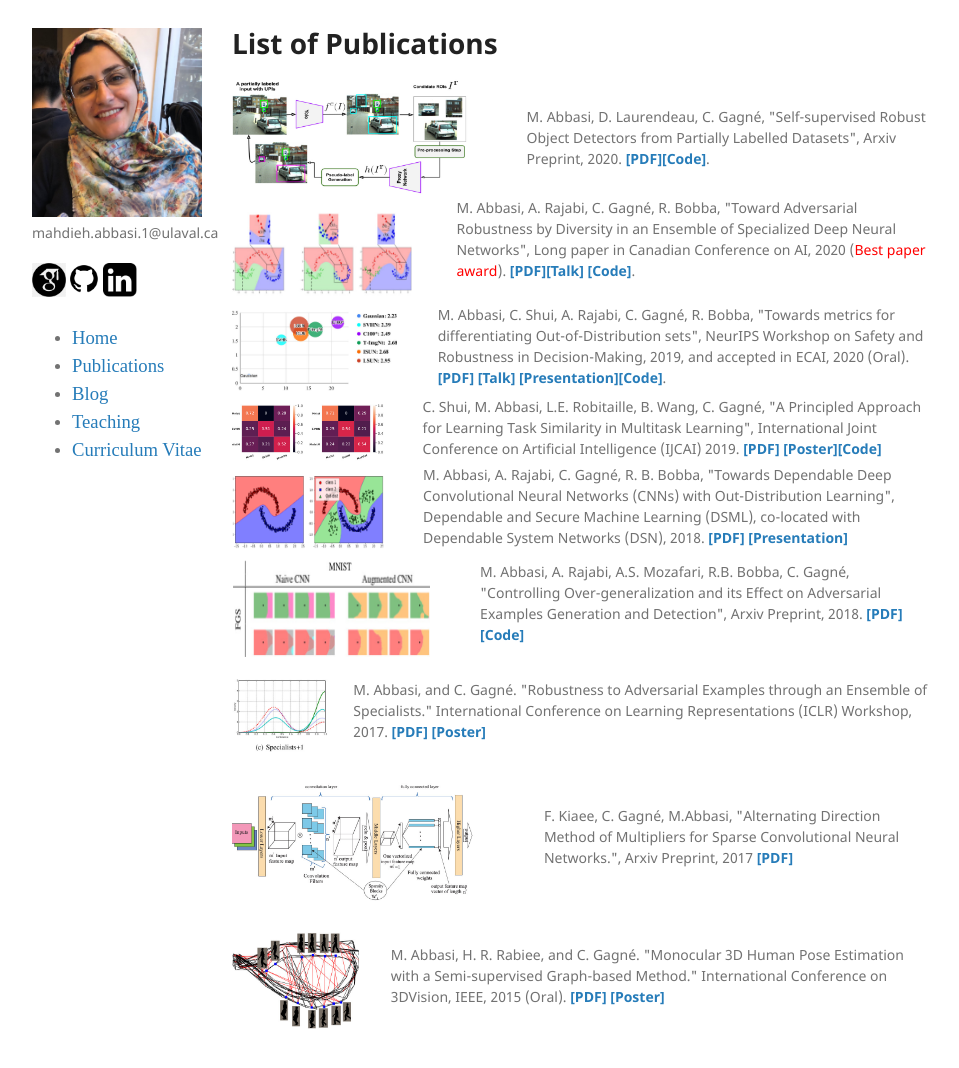
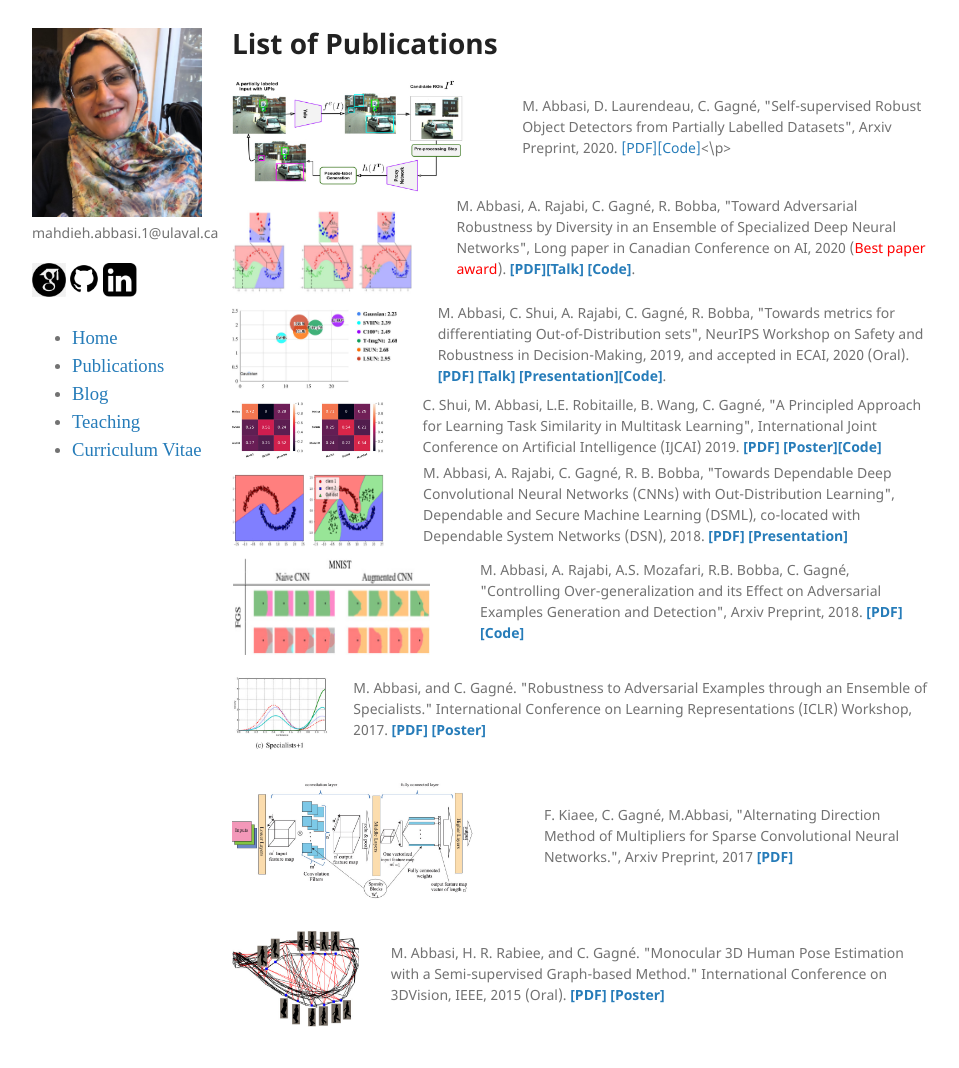
Before and after one commit to mahdaneh/mahdaneh.github.io, a Jekyll site: the page built from publications.html, in a window 1280 px wide and 1141 px high. Shown: the top 1068 px of the window, without its empty margins (158-1117 px from the left). Built offline with Jekyll 4.4.1, drawn with Linux system fonts in a browser that asks for light colours.

Commit message:
neat pulication

```diff
--- a/publications.html
+++ b/publications.html
@@ -10,7 +10,8 @@
 <img style="style="vertical-align:middle; padding:9px 13.2% 0 0"" src="/images/Our_proposal.jpg"/>
 </div>
 <div class="text">
-M. Abbasi, D. Laurendeau, C. Gagné, &quot;Self-supervised Robust Object Detectors from Partially Labelled Datasets&quot;, Arxiv Preprint, 2020. <span style="font-weight: bold"><a href="https://arxiv.org/abs/2005.11549">[PDF]</a><a href="">[Code]</a></span>.
+<p>
+M. Abbasi, D. Laurendeau, C. Gagné, &quot;Self-supervised Robust Object Detectors from Partially Labelled Datasets&quot;, Arxiv Preprint, 2020. <bf><a href="https://arxiv.org/abs/2005.11549">[PDF]</a><a href="">[Code]</a></bf><\p>
 </div>
 </div>
 <div class="parent">
```
